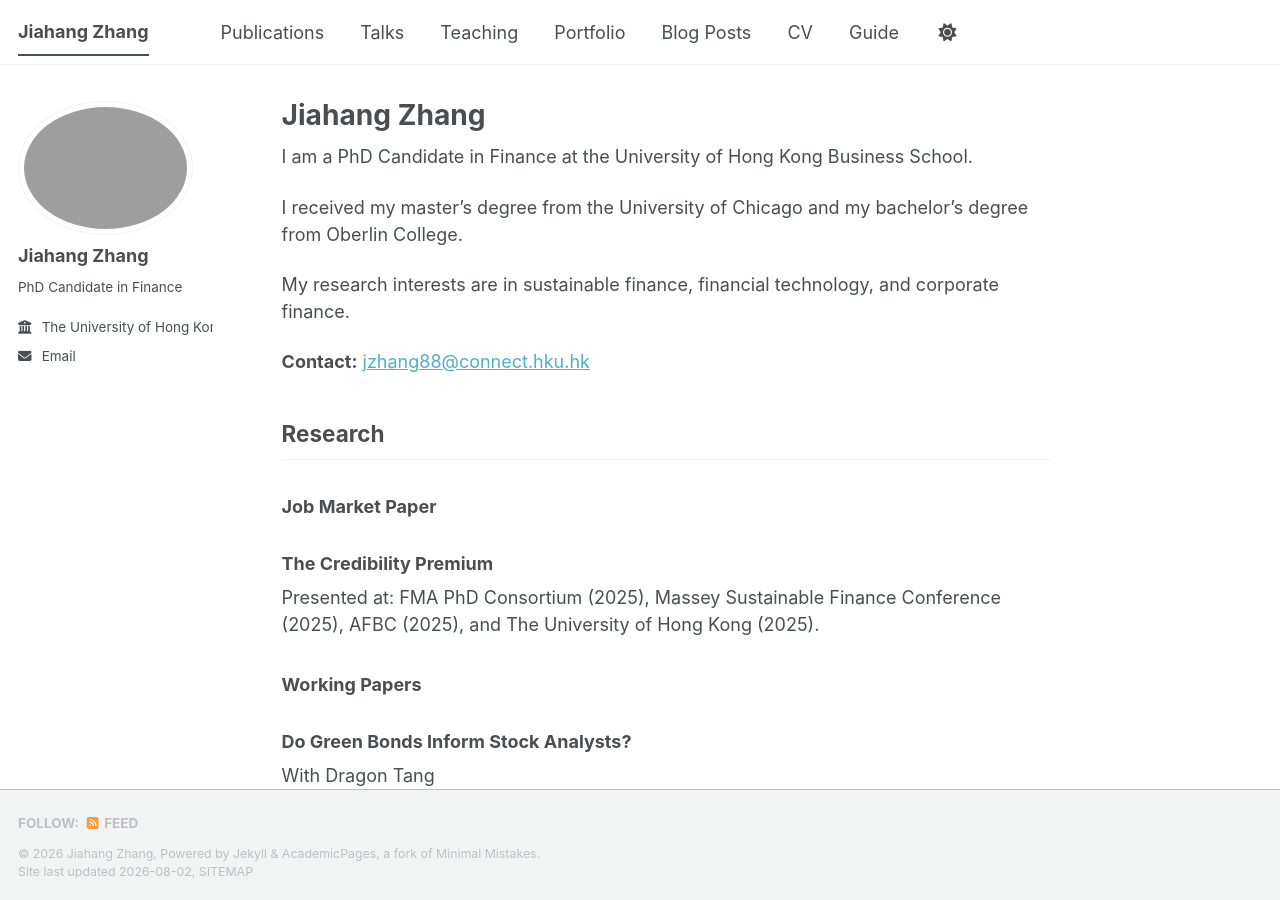
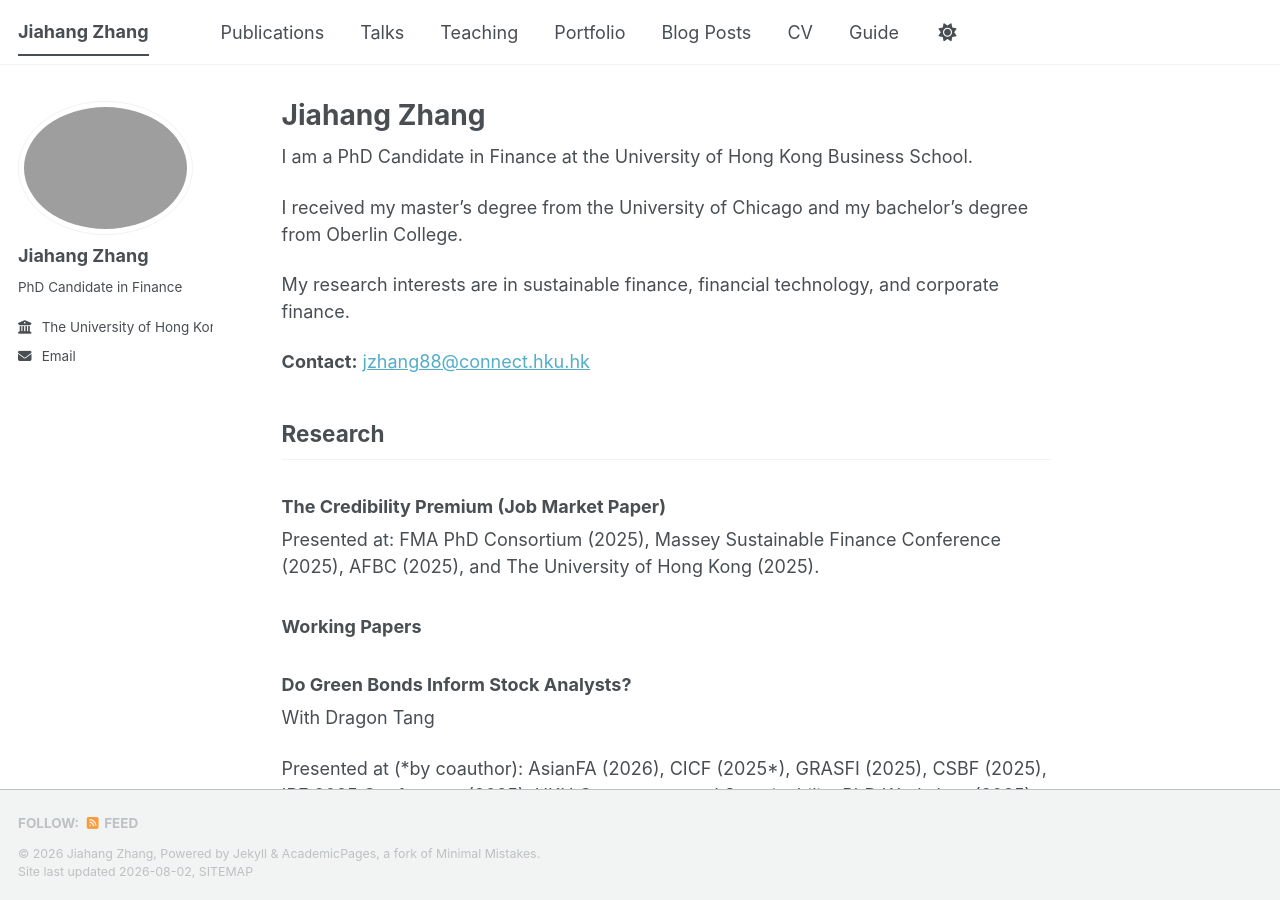
Before and after one commit to joannazhang88/joannazhang88.github.io, a Jekyll site: the page built from _pages/about.md, in a window 1280 px wide and 900 px high. Built offline with Jekyll 4.4.1, drawn with Linux system fonts in a browser that asks for light colours; a style sheet for code colours, icons or effects is not loaded.

```diff
--- a/_pages/about.md
+++ b/_pages/about.md
@@ -18,9 +18,8 @@ My research interests are in sustainable finance, financial technology, and corp
 
 ## Research
 
-### Job Market Paper
 
-### The Credibility Premium
+### The Credibility Premium (Job Market Paper)
 
 Presented at: FMA PhD Consortium (2025), Massey Sustainable Finance Conference (2025), AFBC (2025), and The University of Hong Kong (2025).
 
```
